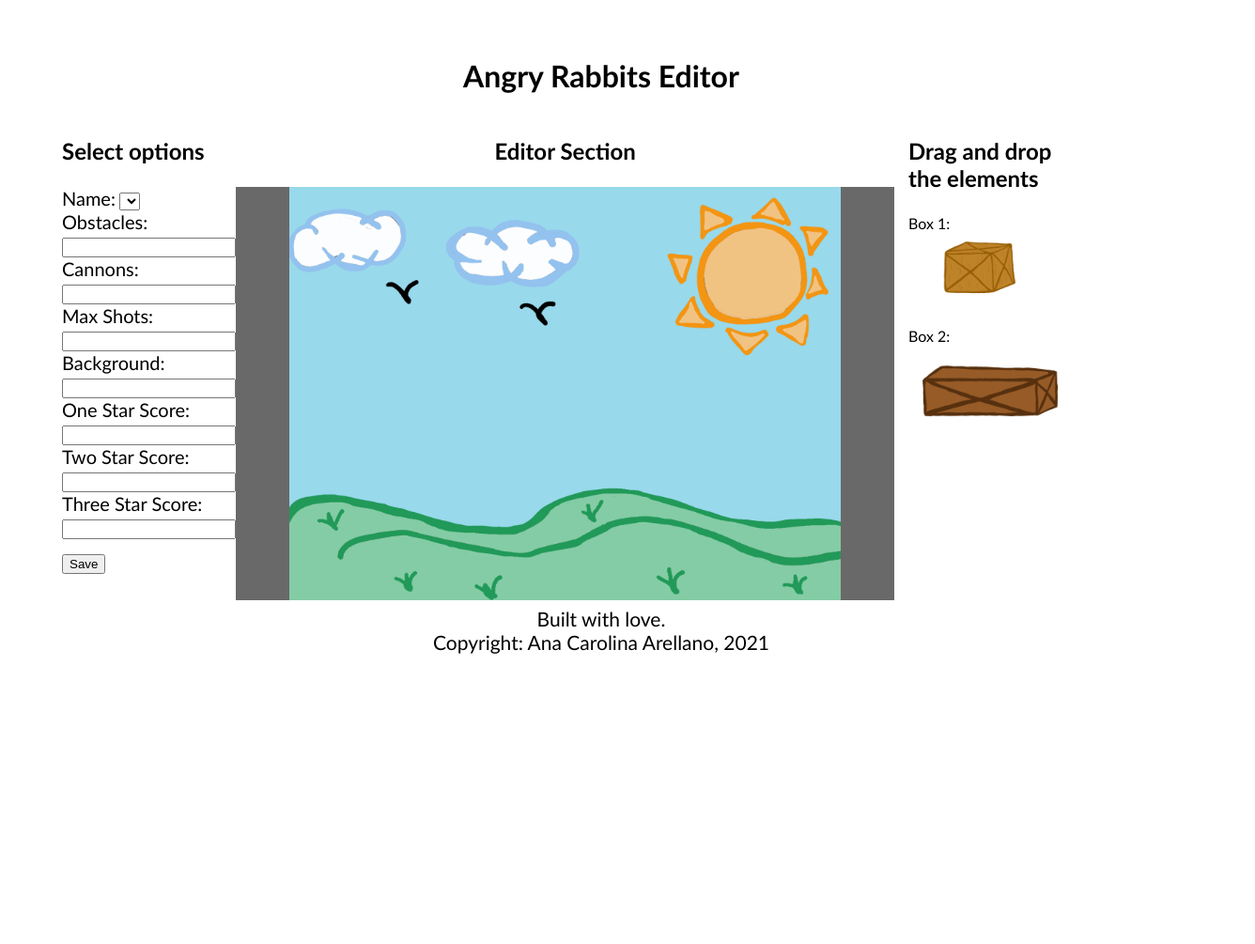
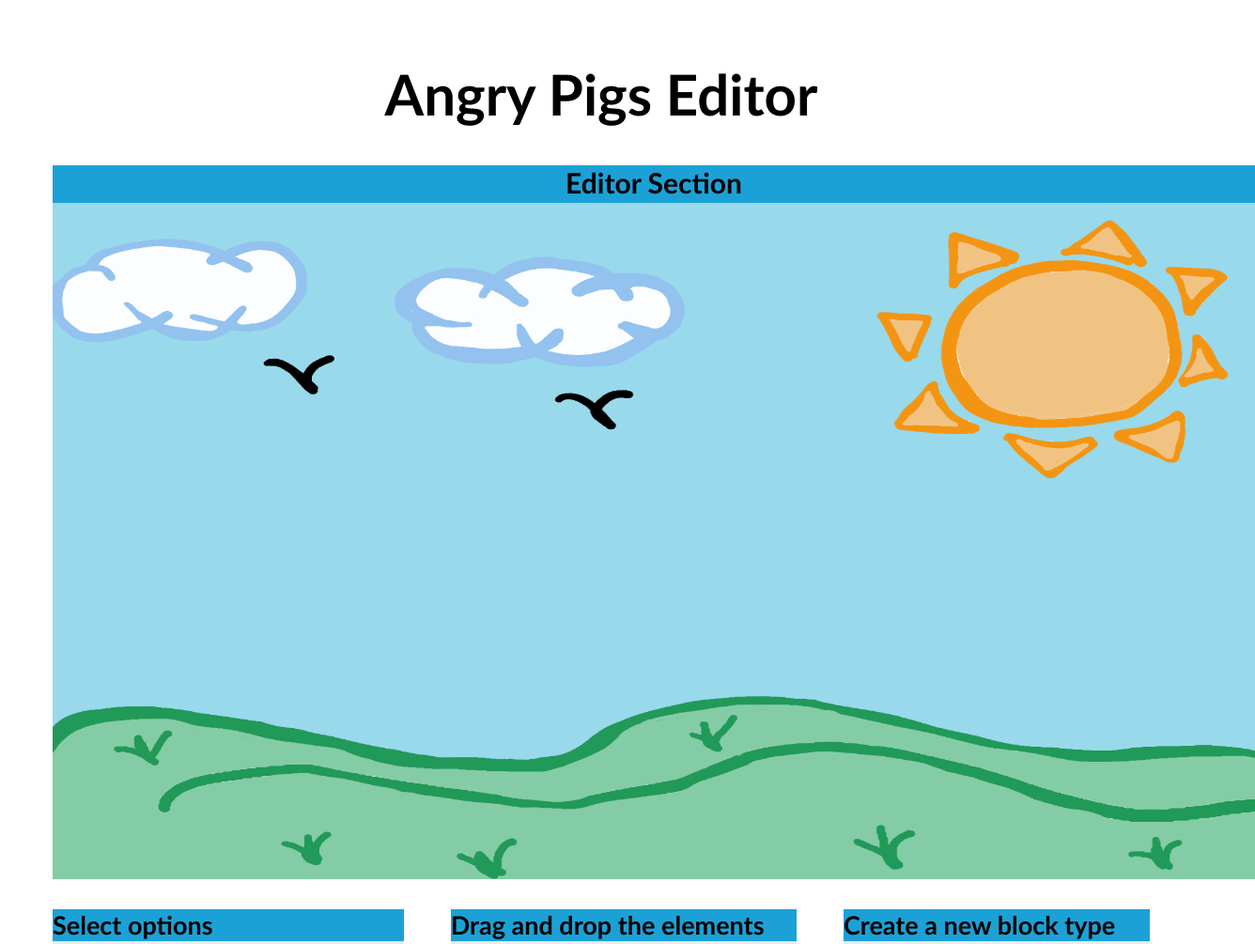
Before and after one commit to anacarolina-arellano/LevelEditor, a website with bundled scripts: page AngryRabbits/editor.html in a window 1280 px wide. Shown: the top 1005 px of the page at 94% size, 1336 px wide, since content can reach past the window. Before the commit the page ends 800 px from the top, so only its background shows below. Built offline with nearby package versions, Linux system fonts and the light colour scheme; no server answers.

Commit message:
Edited Style of Editor

```diff
--- a/AngryRabbits/css/style.css
+++ b/AngryRabbits/css/style.css
@@ -1,23 +1,21 @@
 /* Copyright (c) 2021, Ana Carolina Arellano*/
 body{
-    padding-top: 2rem;
+    padding-top: 1rem;
     padding-left: 3rem;
     padding-right: 3rem;
     padding-bottom: 1rem;
     font-family: "Optima";
 }
-img{
-    height: 250px;
-    display: block; /*Retrieved from https://www.dariobf.com/centrar-img-imagen-html-con-css/*/
-    margin: auto;   /*Retrieved from https://www.dariobf.com/centrar-img-imagen-html-con-css/*/
-    padding-bottom: 1.5rem;
-}
-p{
-    font-size: 18px;
-    line-height: 2rem;
+button{
+    font-size: 20px;
+    margin-bottom: 10px;
 }
 header{
     text-align: center;
+    font-size: 30px;
+}
+input{
+    width: 97%;
 }
 label{
     font-size: 20px;
@@ -26,17 +24,8 @@ label{
 option{
     font-size: 20px;
 }
-.title {
-    text-align: center;
-}
-.title h1{
-    font-size: 50px;
-    margin-bottom: 20px;
-}
-.title h4{
-    font-style: italic;
-    font-size: 20px;
-    margin-top: 0px;
+p{
+    font-size: 18px;
 }
 .end{
     margin-top: 35px;
@@ -47,55 +36,91 @@ option{
 .my-button{
     margin-top: 15px;
 }
-.my-editor{
+.my-title{
+    height: 2em;
+    background-color: #1ca1d6;
+    margin-bottom: 0% ;
+}
+.editor{
+    width: 1280px;
+    flex-direction: column;
+    font-size: 20px;
+    text-align: center;
+    align-items: center;
+}
+.editor .my-background {
+    width: 1280px;
+    height: 720px;
+    background-position: center;
+    background-image: url(../images/backG.png);
+    background-size: 1280px 720px;
+    background-repeat: no-repeat;
+}
+.level-list{
+    font-size: 18px;
+}
+.displayOptions{
+    margin-top: 2em;
     display: flex;
     flex-flow: row wrap;
+    line-height: 2.1em;
 }
-.editor{
-    text-align: center;
-    margin-left: 10px;
-    align-items: center;
-    width: 60%;
+.displayOptions #info-level{
+    background-color: #E8eaeb;
+    margin-right: 50px;
+    flex-direction: column;
+    flex-grow: 1;
 }
-.editor .my-background {
-    width: 100%;
-    height: 90%;
-    background-position: center;
-    background-color: dimgray;
-    background-image: url(../images/backG.png);
-    background-size: contain;
-
-    background-repeat: no-repeat;
+.displayOptions .my-draggables{
+    background-color: #E8eaeb;
+    font-size: 20px;
+    margin-right: 50px;
+    flex-direction: column;
+    flex-grow: 1;
 }
-.my-editor #info-level{
-    margin-left: 10px;
+.displayOptions .new-blocks{
+    background-color: #E8eaeb;
     flex-direction: column;
-    width: 15%;
+    flex-grow: 1;
 }
-.my-editor .my-draggables{
-    margin-left: 15px;
-    flex-direction: column;
-    width: 15%;
-}
-.my-editor h1{
-    font-size: 24px;
+.displayOptions h1{
+    margin-top: 0em;
+    font-size: 27px;
+    background-color: #1ca1d6;
 }
 .my-draggables #object-library.boxes .box1{
     background-image: url(../images/box.png);
     background-size: contain;
+    background-position: center;
     height:120px;
     background-repeat: no-repeat;
     user-select: none;
     cursor: move;
 }
+.my-draggables #object-library.boxes .rabbit{
+    background-image: url(../images/conejo.png);
+    background-size: contain;
+    background-position: center;
+    height:120px;
+    background-repeat: no-repeat;
+    user-select: none;
+    cursor: move;
+
+}
 .my-draggables #object-library.boxes .box2{
     background-image: url(../images/box2.png);
     background-size: contain;
+    background-position: center;
     height:120px;
     background-repeat: no-repeat;
     user-select: none;
     cursor: move;
 }
+.my-button{
+    display: flex;
+  justify-content: center;
+  align-items: center;
+}
 .droptarget{
     transition: border-width 0.5s linear;
 }
--- a/AngryRabbits/editor.html
+++ b/AngryRabbits/editor.html
@@ -14,18 +14,22 @@
 
         <!-- Title and data of assignment -->
         <header>
-            <h1>Angry Rabbits Editor </h1>
+            <h1>Angry Pigs Editor </h1>
         </header>
         <!-- End of title -->
 
-        <section class="my-editor">
+        <section id="editor-area" class="editor">
+            <div class="my-title"><h1>Editor Section</h1></div>
+            <div class="my-background droptarget"></div>
+        </section>
+
+        <section id="displayOptions" class="displayOptions">
             <section id="info-level">
                 <h1>Select options</h1>
                 <form id="level-form" class="level-form">
                     <label>Name:</label>
                     <select name="levelOptions" id="level-list" class="level-list">
-
-                        <!-- MORE LEVELS TO BE DONE -->
+                        <!-- MORE LEVELS CAN BE DONE BY THE USER -->
                     </select>
                     </br>
                     <label>Obstacles: <input type="number" name="obstacles"></label>
@@ -43,12 +47,6 @@
                     <label>Three Star Score: <input type="number" name="threeScore"></label>
                     <div id="save-button" class="my-button"><button type="submit">Save</button></div>
                 </form>
-
-            </section>
-
-            <section id="editor-area" class="editor">
-                <h1>Editor Section</h1>
-                <div class="my-background droptarget"></div>
             </section>
 
             <section class="my-draggables">
@@ -56,11 +54,37 @@
                 <div id="object-library" class="boxes">
                     <div id="box1" class="box1 draggable" draggable="true">Box 1:</div>
                     <div id="box2" class="box2 draggable" draggable="true">Box 2:</div>
+                    <div id="rabbit" class="rabbit draggable" draggable="true">Rabbit:</div>
                 </div>
+                <div id="save-button" class="my-button"><button type="submit">Save placed objects</button></div>
             </section>
+
+            <section id="new-blocks" class="new-blocks">
+                <h1>Create a new block type</h1>
+                <form id="blocks-form" class="blocks-form">
+                    <label>Type: <input type="number" name="type"> </label>
+                    </br>
+                    <label>Name: <input type="text" name="name"></label>
+                    </br>
+                    <label>Height: <input type="number" name="height"></label>
+                    </br>
+                    <label>Width: <input type="number" name="width"></label>
+                    </br>
+                    <label>Texture: <input type="text" name="texture"></label>
+                    </br>
+                    <label>Shape: <input type="number" name="shape"></label>
+                    </br>
+                    <label>Friction: <input type="number" name="friction"></label>
+                    </br>
+                    <label>Mass: <input type="number" name="Mass"></label>
+                    </br>
+                    <label>Restitution: <input type="number" name="restitution"></label>
+                    </br>
+                    <div id="save-button" class="my-button"><button type="submit">Save</button></div>
+                </form>
+            </section>
+
         </section>
-
-
 
 
         <!-- Footer -->
```
